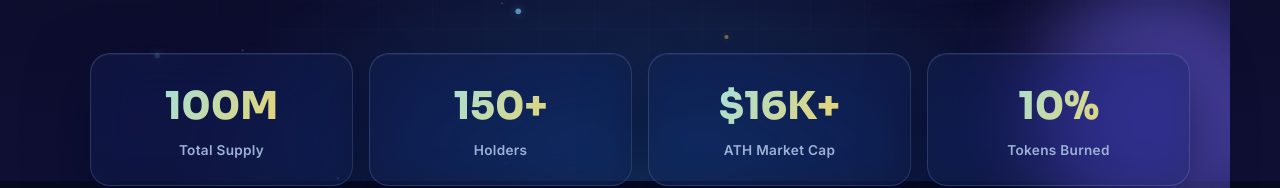
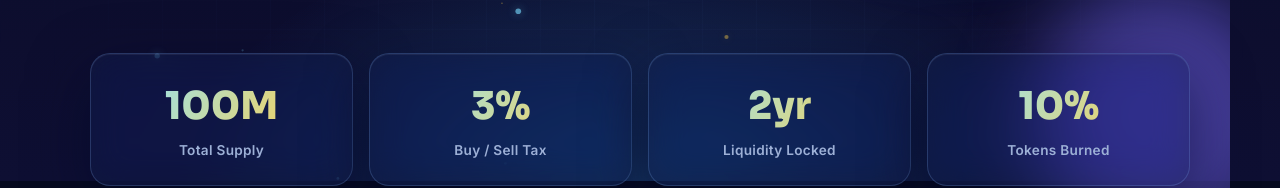
Before and after one commit to Paulodev231/CrystalCat, a plain HTML site: page index.html in a window 1280 px wide. Shown: the part 619-807 px from the top of the page. Drawn offline with Linux system fonts and the light colour scheme; animation ran at ten frames a second.

Commit message:
Remove ATH market cap and holder count from the page
- Drop the "ATH Market Cap" and "Holders" stat tiles; replace with
  "Buy / Sell Tax" (3%) and "Liquidity Locked" (2yr) to keep the stat
  grid balanced with verifiable figures
- Reword the CTA banner to drop the "150+ holders" reference

Co-Authored-By: Claude Opus 4.8 <noreply@anthropic.com>
Claude-Session: https://claude.ai/code/session_012VAW9fQW9KzdwEW4YfCU8T

```diff
--- a/index.html
+++ b/index.html
@@ -111,12 +111,12 @@
       <span class="stat__label">Total Supply</span>
     </div>
     <div class="stat glass">
-      <span class="stat__num" data-count="150" data-prefix="" data-suffix="+">0</span>
-      <span class="stat__label">Holders</span>
+      <span class="stat__num" data-count="3" data-suffix="%">0</span>
+      <span class="stat__label">Buy / Sell Tax</span>
     </div>
     <div class="stat glass">
-      <span class="stat__num" data-count="16" data-prefix="$" data-suffix="K+">0</span>
-      <span class="stat__label">ATH Market Cap</span>
+      <span class="stat__num" data-count="2" data-suffix="yr">0</span>
+      <span class="stat__label">Liquidity Locked</span>
     </div>
     <div class="stat glass">
       <span class="stat__num" data-count="10" data-suffix="%">0</span>
@@ -317,7 +317,7 @@
   <div class="cta-banner glass reveal" data-reveal>
     <div class="cta-banner__glow" aria-hidden="true"></div>
     <h2>Ready to dream bigger?</h2>
-    <p>Join 150+ holders building from nothing to wealth.</p>
+    <p>Join the community building from nothing to wealth.</p>
     <div class="cta-banner__actions">
       <a href="https://pancakeswap.finance/swap?outputCurrency=0x3E82Be7F376757A9EDa4d3F914Ed753Acf3FA460" target="_blank" rel="noopener" class="btn btn--primary btn--lg">Buy $CCAT</a>
       <a href="https://t.me/ccattoken" target="_blank" rel="noopener" class="btn btn--ghost btn--lg" data-social="telegram">Join Telegram</a>
```
